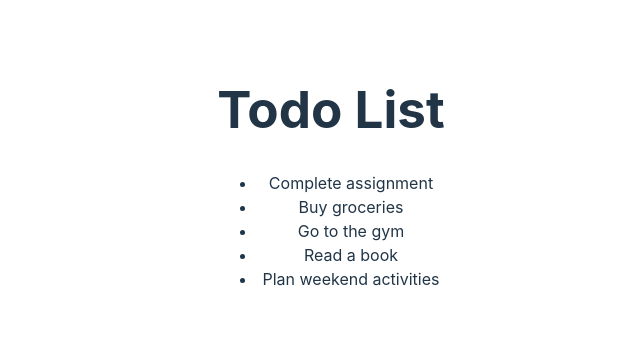
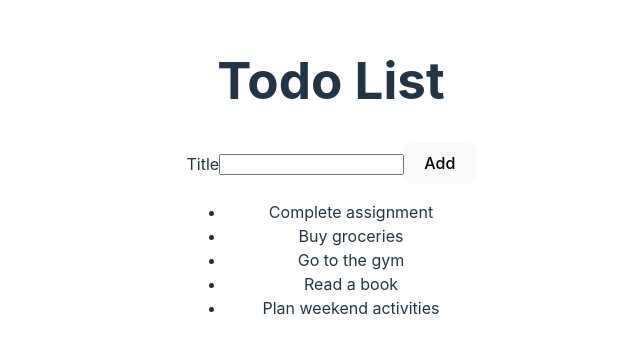
Before and after one commit to DAzarenkov/react-todo, a React (Vite) app: page / in a window 1280 px wide. Shown: the part 223-576 px from the top of the page, without its empty margins (309-949 px from the left). Built offline with nearby package versions, Linux system fonts and the light colour scheme.

Commit message:
Add assignment for lesson 1_2

```diff
--- /dev/null
+++ b/src/AddTodoForm.jsx
@@ -0,0 +1,11 @@
+function AddTodoForm () {
+  return (
+    <form>
+      <label htmlFor="todoTitle">Title</label>
+      <input type="text" id="todoTitle"/>
+      <button type="button">Add</button>
+    </form>
+  );
+}
+
+export default AddTodoForm;
--- a/src/App.jsx
+++ b/src/App.jsx
@@ -1,23 +1,14 @@
-import './App.css'
-
-const todoList = [
-  { id: 1, title: "Complete assignment" },
-  { id: 2, title: "Buy groceries" },
-  { id: 3, title: "Go to the gym" },
-  { id: 4, title: "Read a book" },
-  { id: 5, title: "Plan weekend activities" }
-];
+import './App.css';
+import TodoList from "./TodoList.jsx";
+import AddTodoForm from "./AddTodoForm.jsx";
 
 function App() {
 
   return (
     <>
       <h1>Todo List</h1>
-      <ul>
-        {todoList.map(function (listItem) {
-          return <li key={listItem.id}>{listItem.title}</li>
-        })}
-      </ul>
+      <AddTodoForm />
+      <TodoList/>
     </>
   )
 }
--- /dev/null
+++ b/src/TodoList.jsx
@@ -0,0 +1,19 @@
+const todoList = [
+  {id: 1, title: "Complete assignment"},
+  {id: 2, title: "Buy groceries"},
+  {id: 3, title: "Go to the gym"},
+  {id: 4, title: "Read a book"},
+  {id: 5, title: "Plan weekend activities"}
+];
+
+function TodoList() {
+  return (
+    <ul>
+      {todoList.map(function (listItem) {
+        return <li key={listItem.id}>{listItem.title}</li>
+      })}
+    </ul>
+  )
+}
+
+export default TodoList
```
